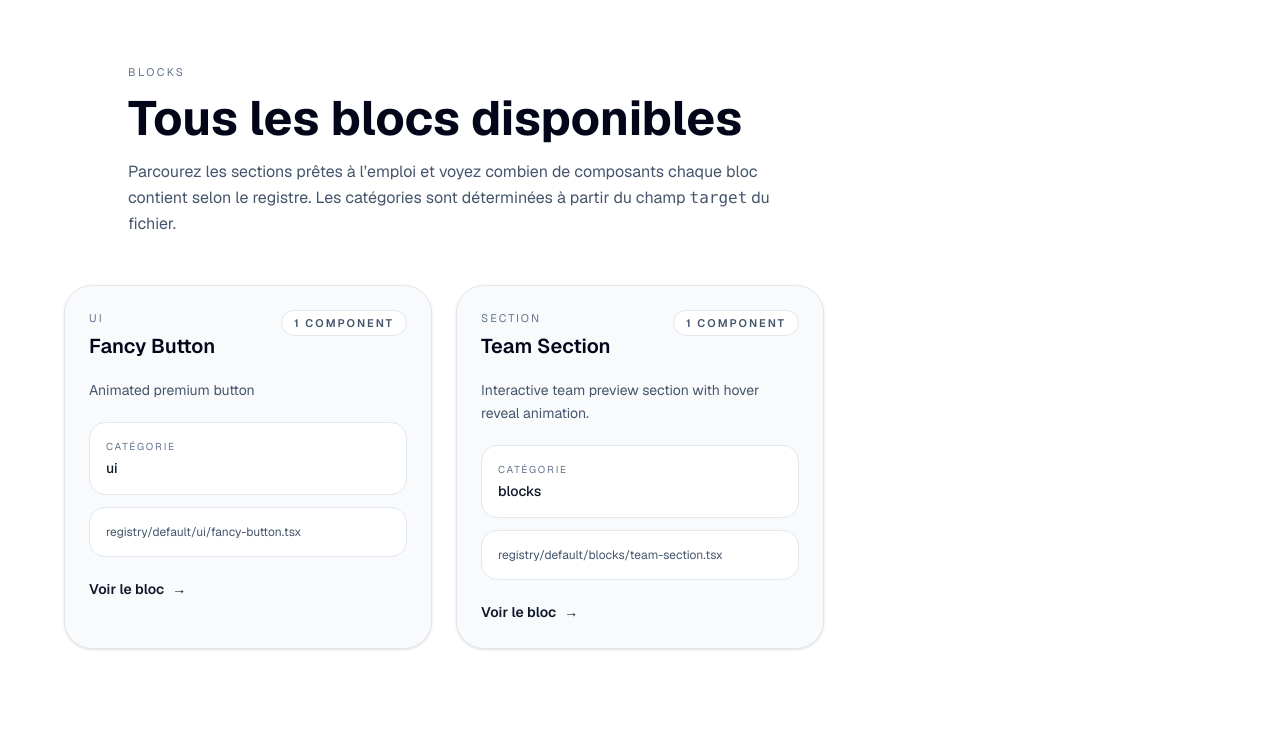
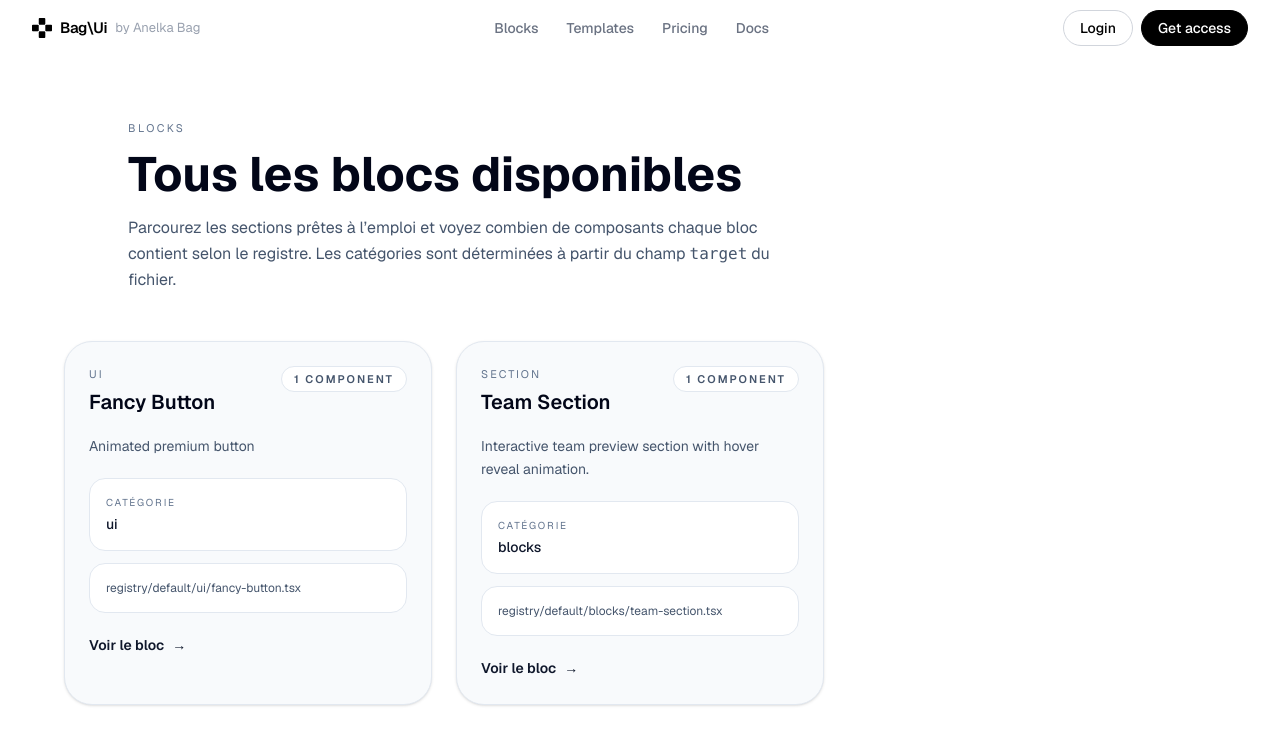
Before and after one commit to anelkabag/bag-ui, a Next.js app: page /blocks in a window 1280 px wide. Shown: the top 744 px of the page. Built offline with nearby package versions, Linux system fonts and the light colour scheme.

Commit message:
Ajout de la navbar dans la page blocks

```diff
--- a/app/blocks/page.tsx
+++ b/app/blocks/page.tsx
@@ -1,5 +1,6 @@
 import Link from "next/link";
 import registryJson from "@/public/r/registry.json";
+import Navbar from "@/components/navbar";
 
 interface RegistryItem {
   name: string;
@@ -36,6 +37,8 @@ export default function BlocksPage() {
   const items = registryData.items ?? [];
 
   return (
+    <>
+      <Navbar />
       <section className="min-h-screen bg-white px-6 md:px-12 lg:px-16 py-16">
         <div className="max-w-5xl mx-auto mb-12">
           <p className="text-[11px] uppercase tracking-[0.22em] text-slate-500 mb-3">
@@ -49,8 +52,8 @@ export default function BlocksPage() {
           </h1>
           <p className="max-w-2xl text-slate-600 text-base leading-relaxed">
             Parcourez les sections prêtes à l’emploi et voyez combien de
-          composants chaque bloc contient selon le registre. Les catégories sont
-          déterminées à partir du champ <code>target</code> du fichier.
+            composants chaque bloc contient selon le registre. Les catégories
+            sont déterminées à partir du champ <code>target</code> du fichier.
           </p>
         </div>
 
@@ -115,5 +118,6 @@ export default function BlocksPage() {
           </div>
         )}
       </section>
+    </>
   );
 }
```
Lines whose indentation alone changed are shown as unchanged.
